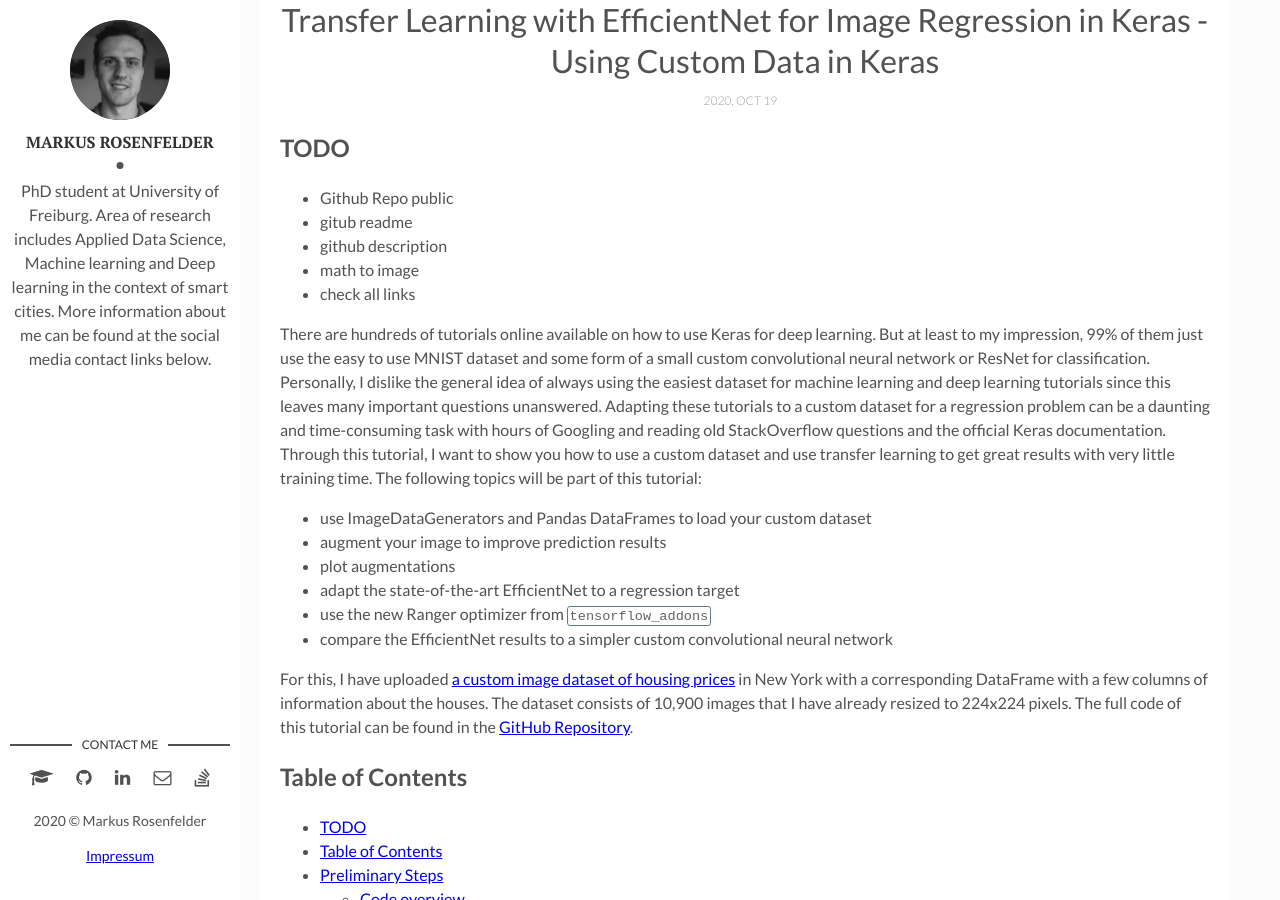
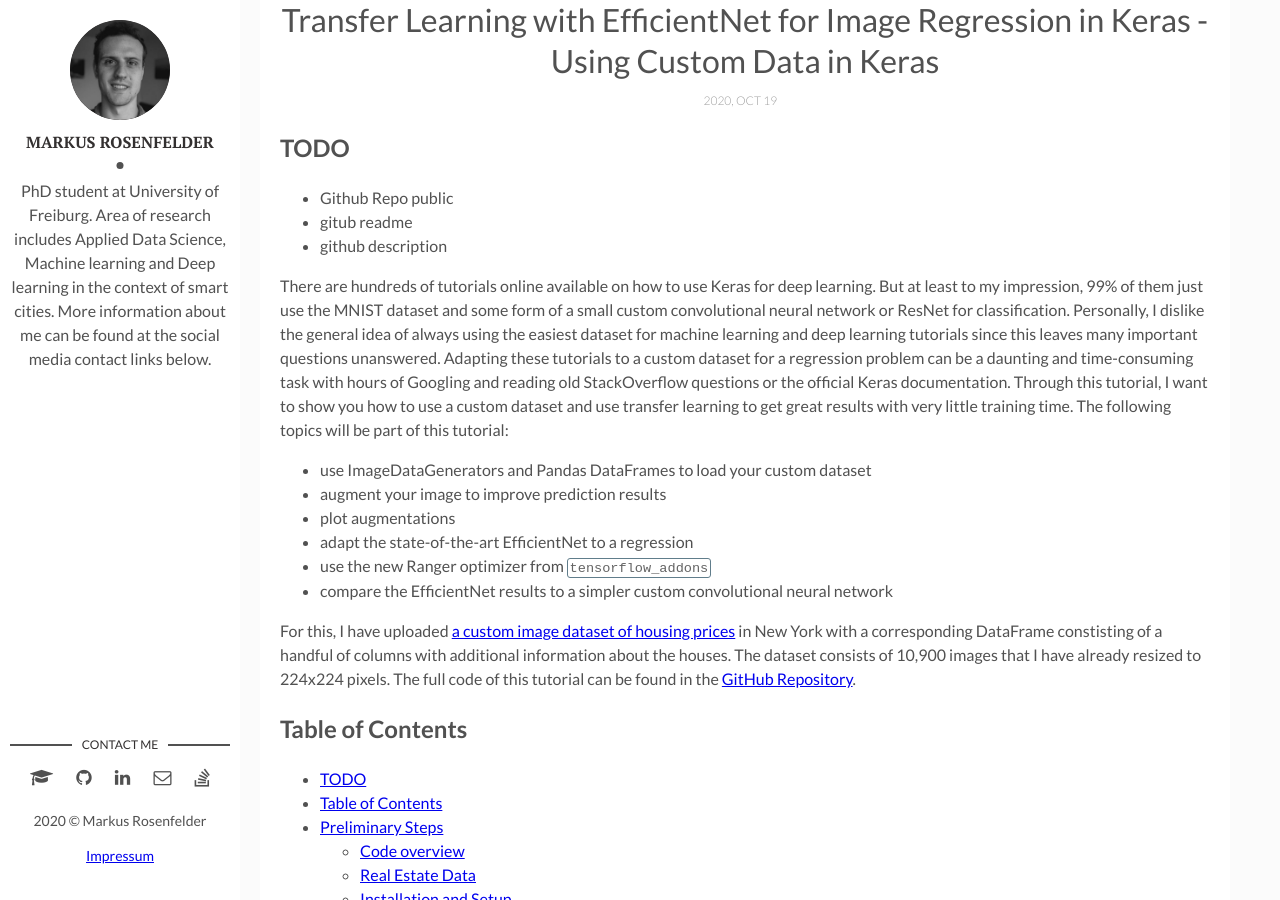
Before and after one commit to MarkusRosen/markusrosen.github.io, a Jekyll site: the page built from _posts/2020-10-19-keras-regression-efficient-net.md, in a window 1280 px wide and 900 px high, scrolled down 362 px. Built offline with Jekyll 4.4.1, drawn with Linux system fonts in a browser that asks for light colours; comment, search, counter and statistics services are not loaded; some of the changed text lies outside the part shown.

Commit message:
Update 2020-10-19-keras-regression-efficient-net.md

````diff
--- a/_posts/2020-10-19-keras-regression-efficient-net.md
+++ b/_posts/2020-10-19-keras-regression-efficient-net.md
@@ -21,19 +21,17 @@
 - Github Repo public
 - gitub readme
 - github description
-- math to image
-- check all links
 
-There are hundreds of tutorials online available on how to use Keras for deep learning. But at least to my impression, 99% of them just use the easy to use MNIST dataset and some form of a small custom convolutional neural network or ResNet for classification. Personally, I dislike the general idea of always using the easiest dataset for machine learning and deep learning tutorials since this leaves many important questions unanswered. Adapting these tutorials to a custom dataset for a regression problem can be a daunting and time-consuming task with hours of Googling and reading old StackOverflow questions and the official Keras documentation. Through this tutorial, I want to show you how to use a custom dataset and use transfer learning to get great results with very little training time. The following topics will be part of this tutorial:
+There are hundreds of tutorials online available on how to use Keras for deep learning. But at least to my impression, 99% of them just use the MNIST dataset and some form of a small custom convolutional neural network or ResNet for classification. Personally, I dislike the general idea of always using the easiest dataset for machine learning and deep learning tutorials since this leaves many important questions unanswered. Adapting these tutorials to a custom dataset for a regression problem can be a daunting and time-consuming task with hours of Googling and reading old StackOverflow questions or the official Keras documentation. Through this tutorial, I want to show you how to use a custom dataset and use transfer learning to get great results with very little training time. The following topics will be part of this tutorial:
 
 - use ImageDataGenerators and Pandas DataFrames to load your custom dataset
 - augment your image to improve prediction results
 - plot augmentations
-- adapt the state-of-the-art EfficientNet to a regression target
+- adapt the state-of-the-art EfficientNet to a regression
 - use the new Ranger optimizer from `tensorflow_addons`
 - compare the EfficientNet results to a simpler custom convolutional neural network
 
-For this, I have uploaded [a custom image dataset of housing prices](https://1drv.ms/u/s!AqUPqx8G81xZiawi20d2PucCFrAKzA?e=2MHhua) in New York with a corresponding DataFrame with a few columns of information about the houses. The dataset consists of 10,900 images that I have already resized to 224x224 pixels. The full code of this tutorial can be found in the [GitHub Repository](https://github.com/MarkusRosen/keras-efficientnet-regression).
+For this, I have uploaded [a custom image dataset of housing prices](https://1drv.ms/u/s!AqUPqx8G81xZiawi20d2PucCFrAKzA?e=2MHhua) in New York with a corresponding DataFrame constisting of a handful of columns with additional information about the houses. The dataset consists of 10,900 images that I have already resized to 224x224 pixels. The full code of this tutorial can be found in the [GitHub Repository](https://github.com/MarkusRosen/keras-efficientnet-regression).
 
 ## Table of Contents
 
@@ -270,11 +268,11 @@
     )
 ```
 
-We now need to write a function `create_generators()` that takes our input data and creates three Keras `ImageDataGenerators`. There are two steps involved in creating `ImageDataGenerators`: first, create an instance of the `ImageDataGenerator` class and then let the data flow into it, in our case, through a Pandas DataFrame.
+We now need to write a function `create_generators()` that takes our input data and creates three Keras `ImageDataGenerators`, one for each split of the data. There are two steps involved in creating `ImageDataGenerators`: first, create an instance of the `ImageDataGenerator` class and then let the data flow into it, in our case, through a Pandas DataFrame.
 
 In the first step, we add a few standard data augmentations to our training generator. Augmentations help our CNN training a lot if we have only a small dataset. They generate new observations of the same image with a few minor edits, which a human could clearly identify as the same image. In this case, they are relatively conservative since it would not really make sense to vertically flip a picture of a house. We don't add any augmentations in our validation and training data, as we would expect new unseen data to also be in a non-augmentated format.
 
-To feed data into the generator, we use `flow_from_dataframe()` for each generator separately. We specify which DataFrame we want to use, which column contains our image data `x_col`, what our desired image size and batch size should be. Please either decrease or increase the `batch_size` according to your GPU. Later on, we will use `EfficientNetB0`, which expects an input size of 224x224. If you use any other EfficientNet architecture, you need to change the input image size accordingly. For regressions, we use the `class_mode` of `raw`.
+To feed data into the generator, we use `flow_from_dataframe()` for each generator separately. We specify which DataFrame we want to use, which column contains our image data `x_col`, what our desired image size and batch size should be. Later on, we will use `EfficientNetB0`, which expects an input size of 224x224. If you use any other EfficientNet architecture, you need to change the input image size accordingly. Please either decrease or increase the `batch_size` according to your GPU. For regressions, we use the `class_mode` of `raw`.
 
 We visualize the augmentations with another function later to get an impression of how they change our input data.
 
@@ -350,7 +348,7 @@
 
 #### Visualize Keras Data Augmentations
 
-We should look into our data augmentations to make sure that they make sense in a real-world application. Therefore we need to write the `visualize_augmentations()` function that we used to create data generators above. I pretty much hacked this together to only sample the same image 9 times out of the custom generator by giving the `flow_from_dataframe()` function a small DataFrame with only two identical observations. There is probably a better way to do this, but it does the job well enough.
+We should look into our data augmentations to make sure that they make sense in a real-world application. Therefore we need to write the `visualize_augmentations()` function that we used in our `create_generators()` function above. I pretty much hacked this together to only sample the same image 9 times out of the custom generator by giving the `flow_from_dataframe()` function a small DataFrame with only two identical observations. There is probably a better way to do this, but it does the job well enough.
 
 We create a 3x3 grid of `matplotlib` plots and sample one image each time from our small generator. Each will have a few augmentations added randomly.
 
@@ -474,7 +472,7 @@
 
 Since our training might take a while, we might want to monitor the training steps with `TensorBoard`. For this, we create a new directory for each model with the current time and date and then start Tensorboard.
 
-To open TensorBoard, you need to enter `tensorboard --logdir logs/scalars` in your terminal/command line and then open the standard page in your browser, most likely [http://localhost:6006/](http://localhost:6006/). Early Stopping will help us decrease overall training time by stopping the training after the model does not improve for a specified amount of Epochs (`patience`) with a minimum improvement of `min_delta`. In our case, we want our model to improve by at least 1%. If it can't achieve this for 10 epochs straight, the training will end automatically. We also want to return the best epoch; therefore, we set `restore_best_weights=True`.
+To open TensorBoard, you need to enter `tensorboard --logdir logs/scalars` in your terminal/command line and then open the standard page in your browser, most likely [http://localhost:6006/](http://localhost:6006/). Early Stopping will help us decrease overall training time by stopping the training after the model does not improve for a specified amount of epochs (`patience`) with a minimum improvement of `min_delta`. In our case, we want our model to improve by at least 1%. If it can't achieve this for 10 epochs straight, the training will end automatically. We also want to return the best epoch; therefore, we set `restore_best_weights=True`.
 
 ```python
 def get_callbacks(model_name: str) -> List[Union[TensorBoard, EarlyStopping, ModelCheckpoint]]:
@@ -561,6 +559,7 @@
 ```
 
 ![Small custom CNN.](../assets/img/post4/small_cnn.jpg)
+
 This small custom model looks like the image above and is still relatively easy to understand. The model should run each epoch a bit fast than the larger `EfficientNetB0` model we implement in the next step.
 
 ### Adapt EfficientNetB0 to our Custom Regression Problem
````
Also changed, not shown: other parts of _posts/2020-10-19-keras-regression-efficient-net.md (+5 -5 lines).
